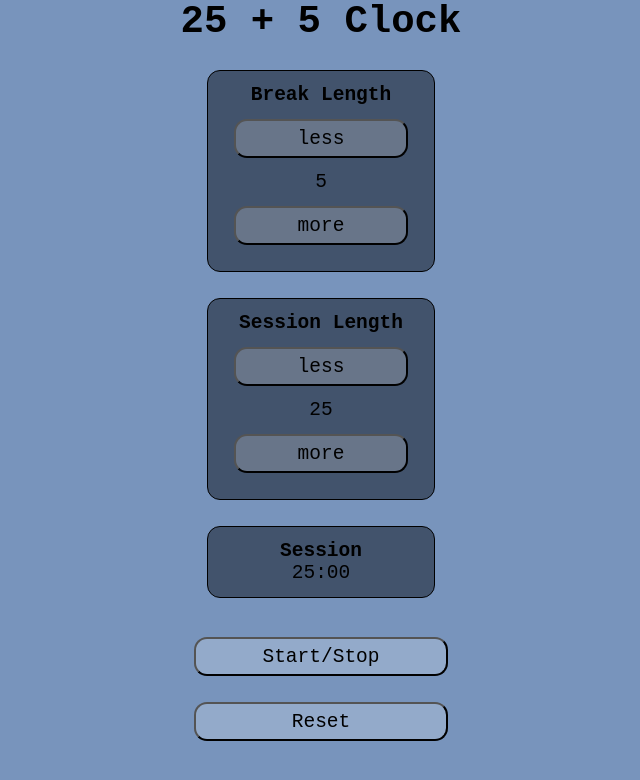
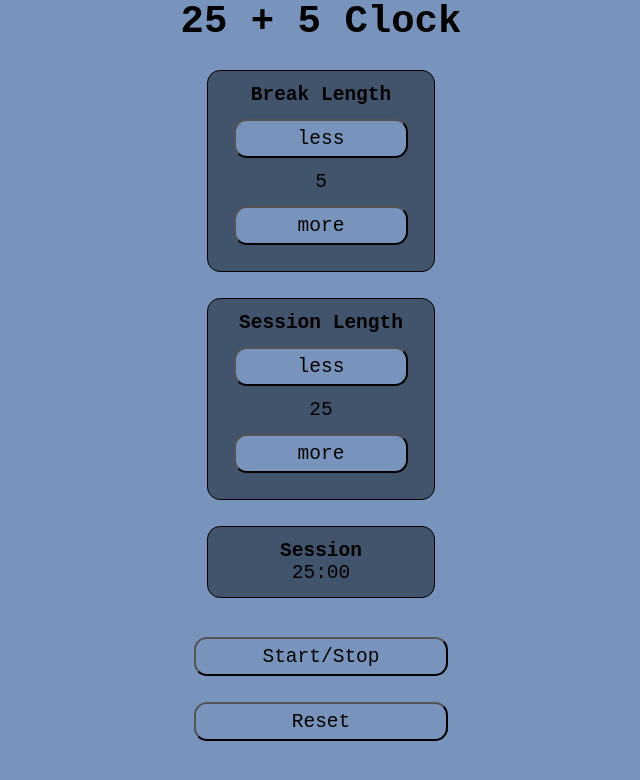
Before and after one commit to MarioNaise/fcc-25-5clock, a React (Vite) app: page / in a window 1280 px wide. Shown: the top 780 px of the page, without its empty margins (319-959 px from the left). Built offline with nearby package versions, Linux system fonts and the light colour scheme.

Commit message:
change button color

```diff
--- a/src/App.css
+++ b/src/App.css
@@ -23,7 +23,7 @@ button{
   font-size: 1.5rem;
   padding: 0.5rem;
   margin: 1rem;
-  background-color: rgba(255,255,255, 0.2);
+  background-color: #7894bc;
   border-radius: 1rem;
 }
 
```
